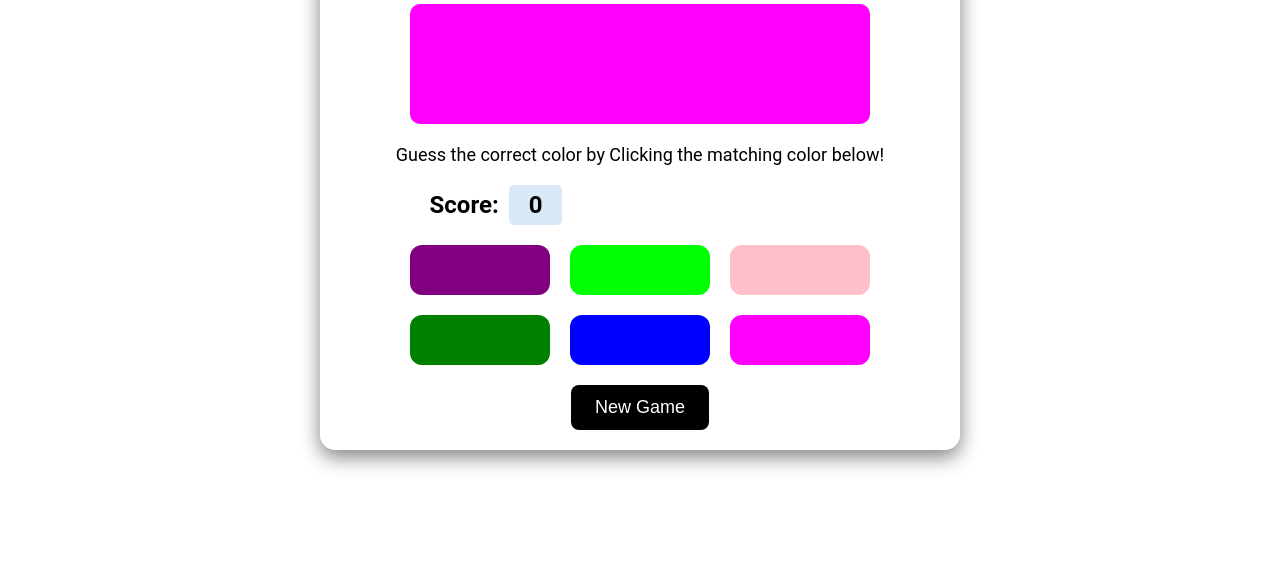
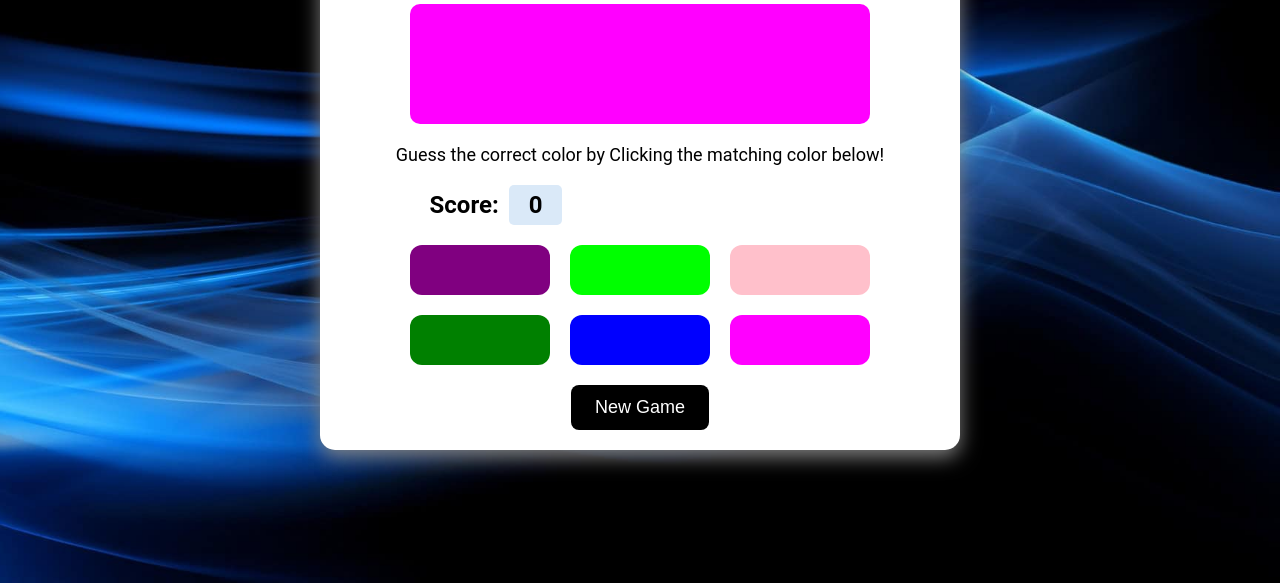
Before and after one commit to Vanessaly100/Color-Game, a plain HTML site: page index.html in a window 1280 px wide. Shown: the part 217-800 px from the top of the page. Drawn offline with Linux system fonts and the light colour scheme; the site is published under a folder, as on GitHub Pages, so addresses that start at the root find nothing.

Commit message:
update code

```diff
--- a/style.css
+++ b/style.css
@@ -11,9 +11,8 @@ font-family: "Roboto", serif;
 }
 
 
-
 main{
-    background-image: url('/Color-Game/img/FaqBgImg.jpg');
+    background-image: url('./img/FaqBgImg.jpg');
     background-position: center;
     background-repeat: no-repeat;
     background-size: cover;
```
